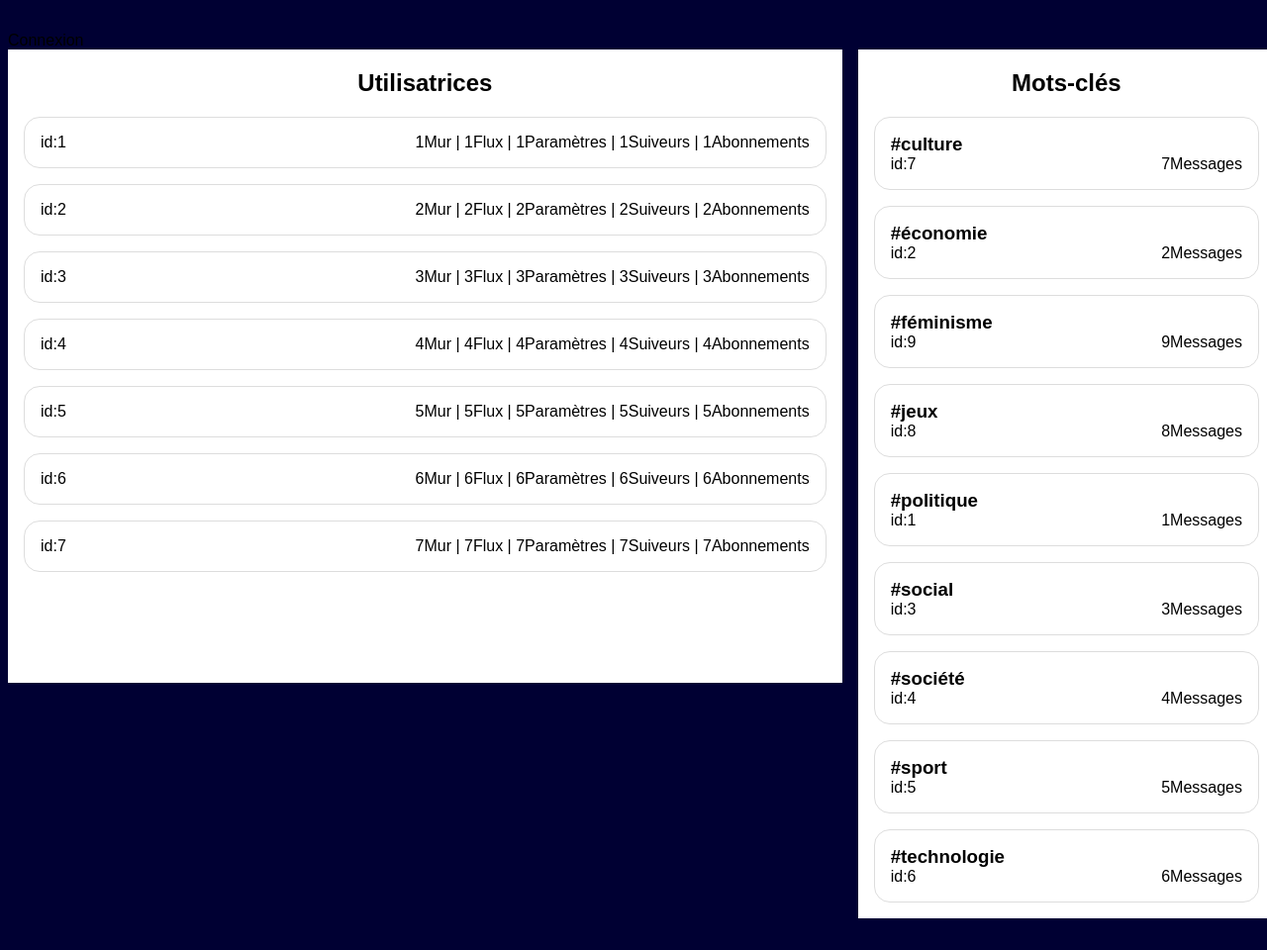
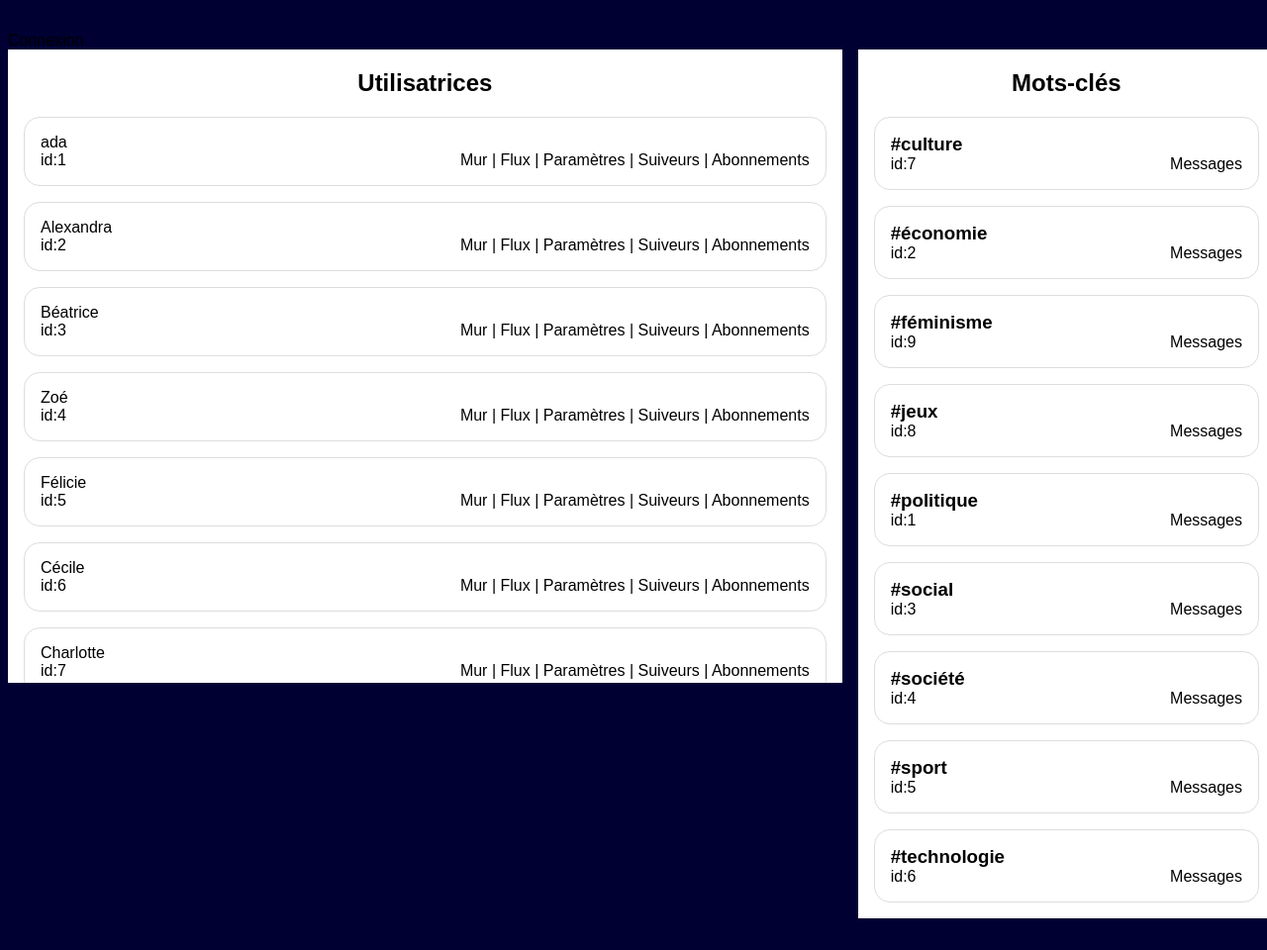
Before and after one commit to Marie86-alt/projet-reseau-social, a PHP site: page /admin.php in a window 1280 px wide. Shown: the part 90-1050 px from the top of the page at 99% size. Run offline with PHP 8.4, Linux system fonts and the light colour scheme; data comes from the database, SQL or seed files in the repository.

Commit message:
creer des liens qui renvoient vers le mur des utilisatrices à chaque fois qu'elles sont mentionnees

```diff
--- a/admin.php
+++ b/admin.php
@@ -63,7 +63,7 @@
                         <h3>#<?php echo $tag['label'] ?></h3>
                         <p>id:<?php echo $tag['id'] ?></p>
                         <nav>
-                            <a href=""><?php echo $tag['id'] ?>Messages</a>
+                            <a href="tags.php?tag_id=321">Messages</a>
                         </nav>
                     </article>
                 <?php } ?>
@@ -92,14 +92,17 @@
                 {
                     ?>
                     <article>
-                        <h3><a href=""<?php echo $tag['alias'] ?></a></h3>
+
+                    <h3>
+                    <a href= "wall.php?user_id=<?php echo $tag['id']; ?>"><?php echo $tag['alias']; ?></a>
+                    <h3>
                         <p>id:<?php echo $tag['id'] ?></p>
                         <nav>
-                            <a href=""><?php echo $tag['id'] ?>Mur</a>
-                            | <a href=""><?php echo $tag['id'] ?>Flux</a>
-                            | <a href=""><?php echo $tag['id'] ?>Paramètres</a>
-                            | <a href=""><?php echo $tag['id'] ?>Suiveurs</a>
-                            | <a href=""><?php echo $tag['id'] ?>Abonnements</a>
+                            <a href="wall.php?user_id=<?php echo $tag['id']; ?>">Mur</a>
+                            | <a href="feed.php?user_id=<?php echo $tag['id']; ?>">Flux</a>
+                            | <a href="settings.php?user_id=<?php echo $tag['id']; ?>">Paramètres</a>
+                            | <a href="followers.php?user_id=<?php echo $tag['id']; ?>">Suiveurs</a>
+                            | <a href="subscriptions.php?user_id=<?php echo $tag['id']; ?>">Abonnements</a>
                         </nav>
                     </article>
                 <?php } ?>
--- a/feed.php
+++ b/feed.php
@@ -74,6 +74,7 @@
                     SELECT posts.content,
                     posts.created,
                     users.alias as author_name,
+                    users.id as user_id,
                     count(likes.id) as like_number,
                     GROUP_CONCAT(DISTINCT tags.label) AS taglist
                     FROM followers
@@ -104,7 +105,9 @@
                     <h3>
                         <time datetime='2020-02-01 11:12:13' ><?php echo $post['created'] ?></time>
                     </h3>
-                    <address>par <?php echo $post['author_name'] ?></address>
+                    <address>
+                        <a href= "wall.php?user_id=<?php echo $post['user_id'] ?>">par <?php echo $post['author_name'] ?></a>
+                    </address>
                     <div>
                         <p><?php echo $post['content'] ?></p>
                     </div>
--- a/followers.php
+++ b/followers.php
@@ -75,7 +75,6 @@
             <?php
                 }
 
-                echo ("Vous n'êtes pas connecté·e")
                 ?>
         </div>
     </body>
--- a/news.php
+++ b/news.php
@@ -83,6 +83,7 @@
                     SELECT posts.content,
                     posts.created,
                     users.alias as author_name,
+                    users.id as user_id,
                     count(likes.id) as like_number,
                     GROUP_CONCAT(DISTINCT tags.label) AS taglist
                     FROM posts
@@ -119,7 +120,7 @@
                         </div>
                         <footer>
                             <small>♥ <?php echo $post['like_number'] ?> </small>
-                            <a href=""><?php echo $post['author_name'] ?></a>,
+                            <a href="wall.php?user_id=<?php echo $post['user_id'] ?>"><?php echo $post['author_name'] ?></a>
                         </footer>
                     </article>
                     <?php
```
Also changed, not shown: tags.php (+5 -2 lines).
